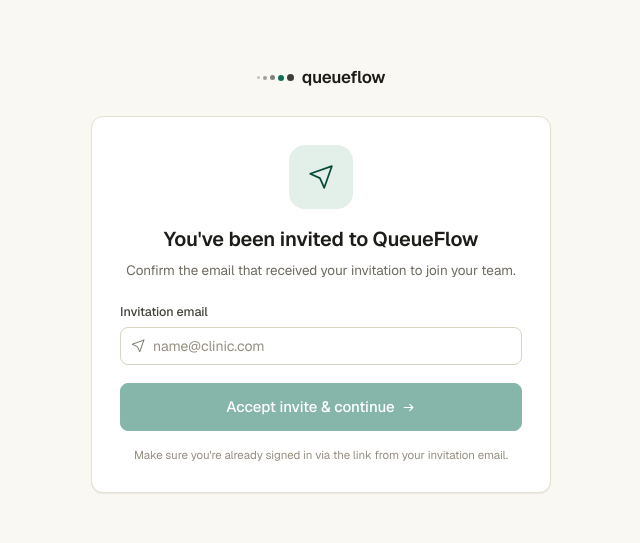
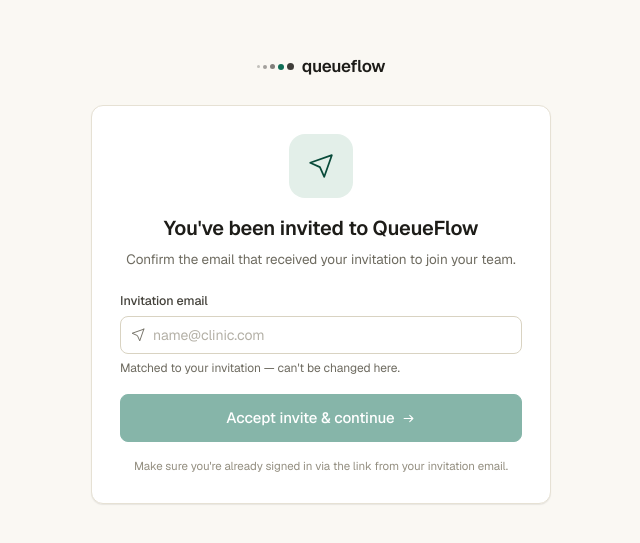
Before and after one commit to uwais-superwisesolutions/queueflow, a React (Vite) app: page /accept-invite in a window 1280 px wide. Shown: the part 121-664 px from the top of the page, without its empty margins (319-959 px from the left). Built offline with nearby package versions, Linux system fonts and the light colour scheme.

Commit message:
accept invite email field read-only

```diff
--- a/src/views/marketing/accept-invite.tsx
+++ b/src/views/marketing/accept-invite.tsx
@@ -178,7 +178,7 @@ function ConfirmStep({
   setOnboardingComplete,
   onSubmit,
 }: ConfirmStepProps) {
-  const [email, setEmail] = useState(storedEmail ?? '');
+  const [email] = useState(storedEmail ?? '');
   const [submitting, setSubmitting] = useState(false);
   const [error, setError] = useState<string | null>(null);
 
@@ -256,12 +256,14 @@ function ConfirmStep({
       </p>
 
       <div style={{ display: 'flex', flexDirection: 'column', gap: 14 }}>
-        <Field label="Invitation email">
+        <Field label="Invitation email" hint="Matched to your invitation — can't be changed here.">
           <TextInput
             value={email}
-            onChange={(e) => setEmail(e.target.value)}
+            readOnly
+            disabled
             placeholder="name@clinic.com"
             icon="send"
+            className="cursor-not-allowed opacity-70"
           />
         </Field>
         {error && (
```
